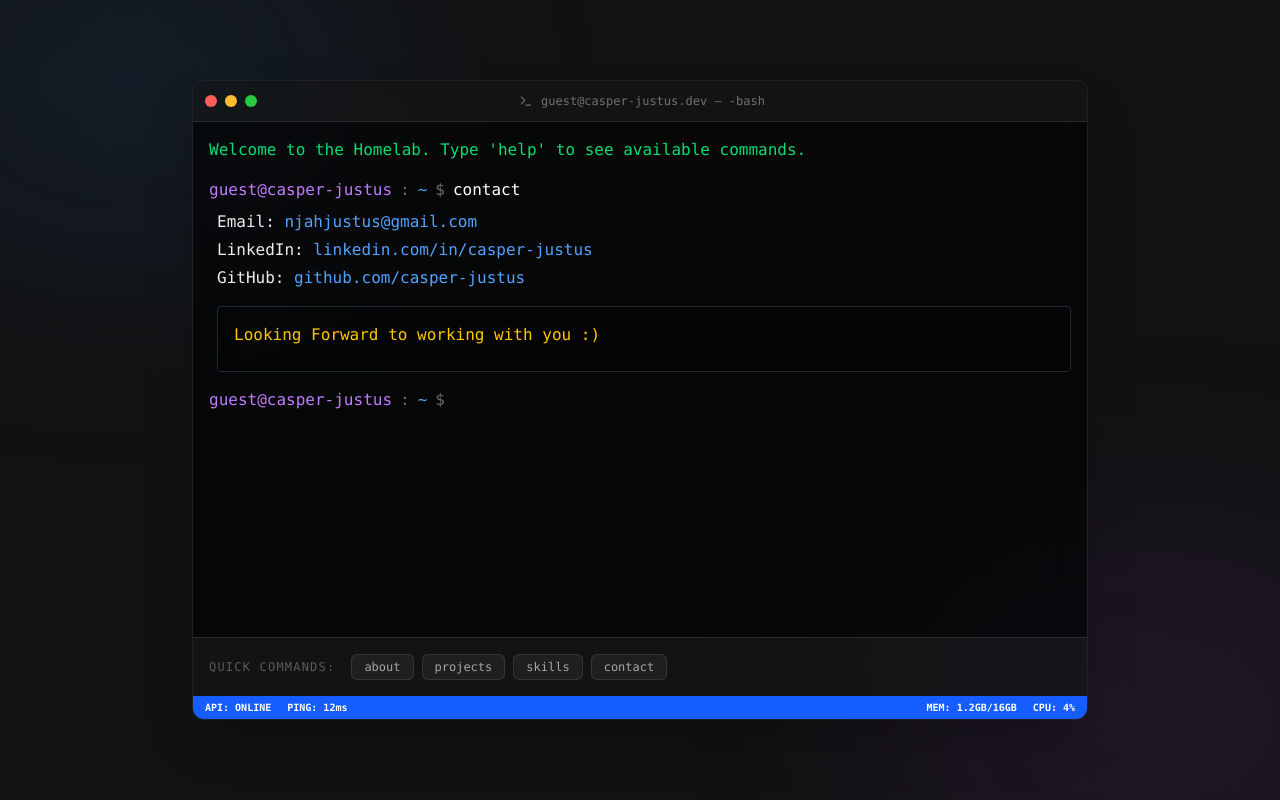
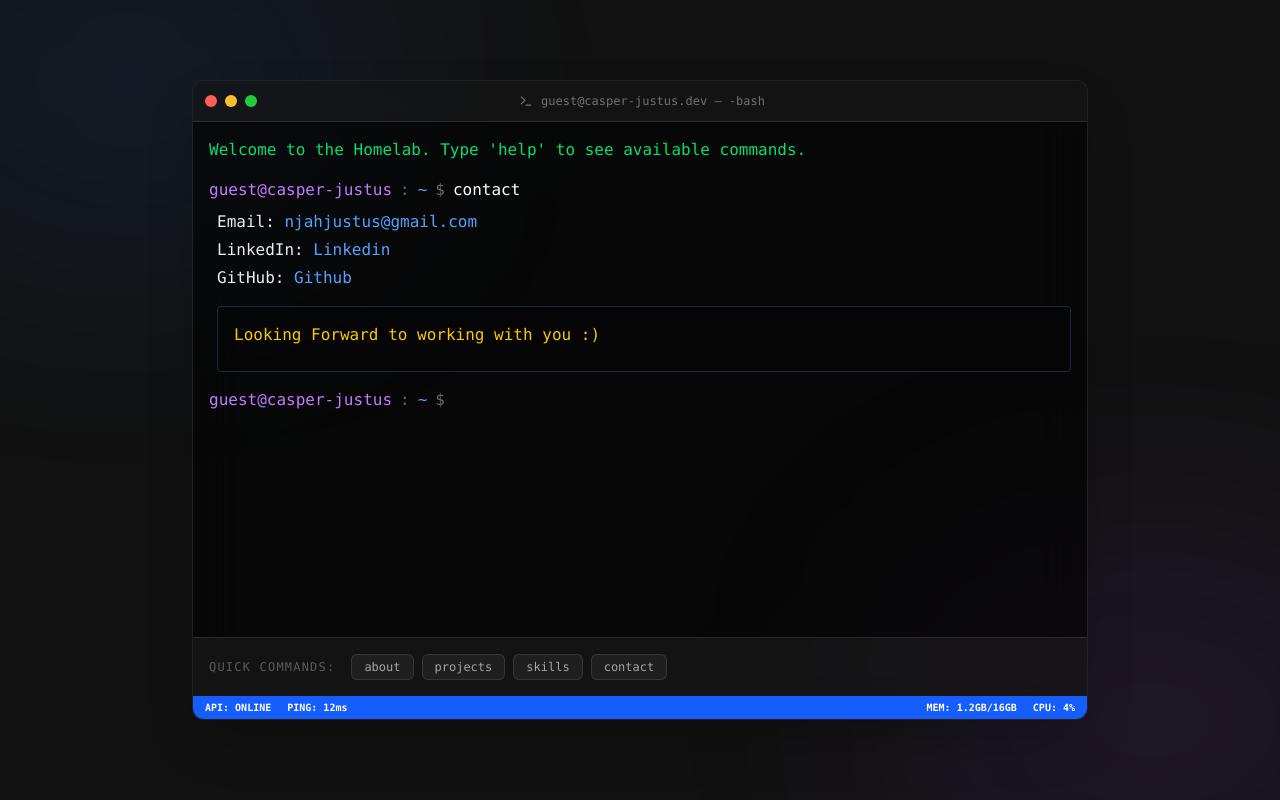
Before and after one commit to casper-justus/casper-justus, a Next.js app: page / in a window 1280 px wide. Both pictures are taken after a click on the button "contact". Built offline with nearby package versions, Linux system fonts and the light colour scheme.

Commit message:
Update CommandOutputs.tsx

```diff
--- a/src/components/CommandOutputs.tsx
+++ b/src/components/CommandOutputs.tsx
@@ -78,8 +78,8 @@ export const Contact = () => (
   <div className="space-y-4">
     <div className="space-y-1">
       <p>Email: <a href="mailto:njahjustus@gmail.com" className="text-blue-400 hover:underline">njahjustus@gmail.com</a></p>
-      <p>LinkedIn: <a href="#" className="text-blue-400 hover:underline">linkedin.com/in/casper-justus</a></p>
-      <p>GitHub: <a href="#" className="text-blue-400 hover:underline">github.com/casper-justus</a></p>
+      <p>LinkedIn: <a href="linkedin.com/in/casper-justus" className="text-blue-400 hover:underline">Linkedin</a></p>
+      <p>GitHub: <a href="github.com/casper-justus" className="text-blue-400 hover:underline">Github</a></p>
     </div>
     <div className="border border-gray-800 p-4 rounded bg-black/20">
       <p className="text-yellow-400 mb-2">Looking Forward to working with you :) </p>
```
